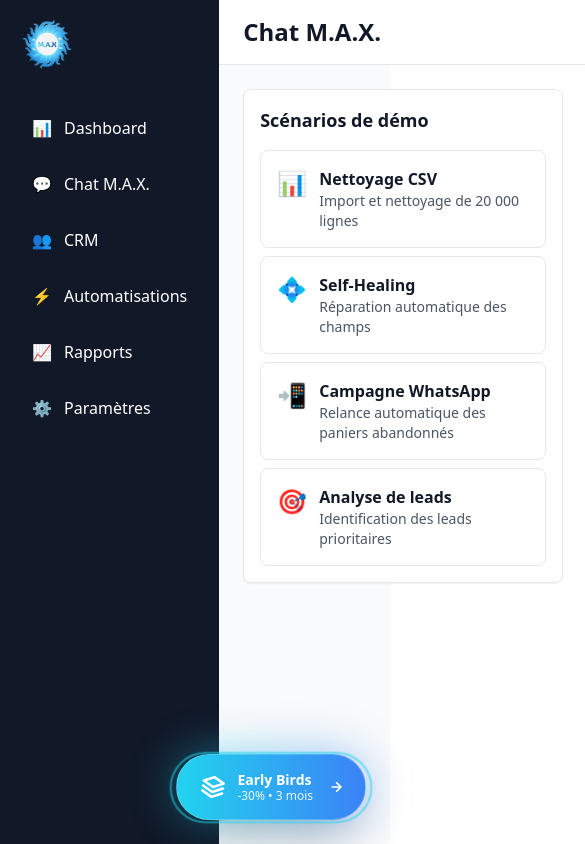
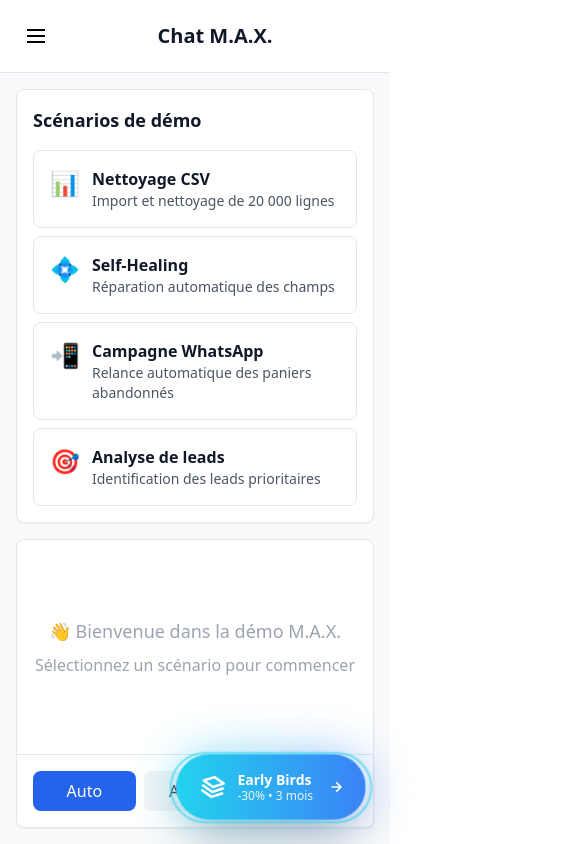
Before and after one commit to Malilyqueen/macrea-max-demo, a React (Vite) app: page /demo in a window 390 px wide. Shown: the top 844 px of the page, 585 px wide, since content can reach past the window. Built offline with nearby package versions, Linux system fonts and the light colour scheme.

Commit message:
feat: make demo pages fully responsive for mobile devices

```diff
--- a/src/components/demo/MaxDemoChat.tsx
+++ b/src/components/demo/MaxDemoChat.tsx
@@ -7,9 +7,9 @@ export default function MaxDemoChat() {
   const [isPlaying] = useState(false);
 
   return (
-    <div className="flex gap-6 h-full">
+    <div className="flex flex-col lg:flex-row gap-4 lg:gap-6 h-full">
       {/* Sélecteur de scénarios */}
-      <div className="w-80">
+      <div className="w-full lg:w-80 flex-shrink-0">
         <ScenarioSelector
           onSelectScenario={() => {}}
           isPlaying={isPlaying}
@@ -17,9 +17,9 @@ export default function MaxDemoChat() {
       </div>
 
       {/* Zone de chat */}
-      <div className="flex-1 bg-white rounded-lg shadow-sm border border-gray-200 flex flex-col">
+      <div className="flex-1 bg-white rounded-lg shadow-sm border border-gray-200 flex flex-col min-w-0">
         {/* Messages */}
-        <div className="flex-1 p-6 overflow-y-auto space-y-4">
+        <div className="flex-1 p-4 md:p-6 overflow-y-auto space-y-4">
           {messages.length === 0 ? (
             <div className="flex items-center justify-center h-full text-gray-400">
               <div className="text-center">
@@ -34,7 +34,7 @@ export default function MaxDemoChat() {
                 className={`flex ${msg.from === 'user' ? 'justify-end' : 'justify-start'}`}
               >
                 <div
-                  className={`max-w-[70%] px-4 py-3 rounded-lg ${
+                  className={`max-w-[85%] sm:max-w-[70%] px-4 py-3 rounded-lg ${
                     msg.from === 'user'
                       ? 'bg-blue-600 text-white'
                       : 'bg-gray-100 text-gray-900'
@@ -49,14 +49,14 @@ export default function MaxDemoChat() {
 
         {/* Modes Auto / Assisté / Conseil */}
         <div className="border-t border-gray-200 p-4">
-          <div className="flex gap-2">
-            <button className="px-4 py-2 rounded-lg bg-blue-600 text-white font-medium">
+          <div className="flex flex-wrap gap-2">
+            <button className="flex-1 sm:flex-none px-4 py-2 rounded-lg bg-blue-600 text-white font-medium">
               Auto
             </button>
-            <button className="px-4 py-2 rounded-lg bg-gray-100 text-gray-700 font-medium hover:bg-gray-200">
+            <button className="flex-1 sm:flex-none px-4 py-2 rounded-lg bg-gray-100 text-gray-700 font-medium hover:bg-gray-200">
               Assisté
             </button>
-            <button className="px-4 py-2 rounded-lg bg-gray-100 text-gray-700 font-medium hover:bg-gray-200">
+            <button className="flex-1 sm:flex-none px-4 py-2 rounded-lg bg-gray-100 text-gray-700 font-medium hover:bg-gray-200">
               Conseil
             </button>
           </div>
--- a/src/components/demo/MaxDemoLayout.tsx
+++ b/src/components/demo/MaxDemoLayout.tsx
@@ -1,19 +1,51 @@
+import { useState } from 'react';
 import SidebarDemo from '../layout/SidebarDemo';
 import MaxDemoChat from './MaxDemoChat';
 import FloatingEarlyBirdsCTA from './FloatingEarlyBirdsCTA';
 
 export default function MaxDemoLayout() {
+  const [sidebarOpen, setSidebarOpen] = useState(false);
+
   return (
     <div className="flex min-h-screen bg-gray-50">
-      <SidebarDemo />
+      {/* Sidebar mobile overlay */}
+      {sidebarOpen && (
+        <div
+          className="fixed inset-0 bg-black bg-opacity-50 z-40 md:hidden"
+          onClick={() => setSidebarOpen(false)}
+        />
+      )}
 
-      <div className="flex-1 flex flex-col">
+      {/* Sidebar */}
+      <div className={`
+        fixed inset-y-0 left-0 z-50 w-64 bg-gray-900 text-white transform transition-transform duration-300 ease-in-out
+        md:relative md:translate-x-0 md:z-auto
+        ${sidebarOpen ? 'translate-x-0' : '-translate-x-full'}
+      `}>
+        <SidebarDemo onClose={() => setSidebarOpen(false)} />
+      </div>
+
+      {/* Main content */}
+      <div className="flex-1 flex flex-col min-w-0">
         {/* Header Demo */}
-        <header className="bg-white border-b border-gray-200 px-6 py-4">
+        <header className="bg-white border-b border-gray-200 px-4 py-4 md:px-6">
           <div className="flex items-center justify-between">
-            <h1 className="text-2xl font-bold text-gray-900">Chat M.A.X.</h1>
+            {/* Mobile menu button */}
+            <button
+              onClick={() => setSidebarOpen(true)}
+              className="md:hidden p-2 rounded-lg hover:bg-gray-100"
+              aria-label="Ouvrir le menu"
+            >
+              <svg width="24" height="24" viewBox="0 0 24 24" fill="none" stroke="currentColor" strokeWidth="2">
+                <line x1="3" y1="12" x2="21" y2="12"/>
+                <line x1="3" y1="6" x2="21" y2="6"/>
+                <line x1="3" y1="18" x2="21" y2="18"/>
+              </svg>
+            </button>
+
+            <h1 className="text-xl md:text-2xl font-bold text-gray-900">Chat M.A.X.</h1>
             <div className="flex items-center space-x-4">
-              <span className="text-sm text-gray-600">
+              <span className="text-sm text-gray-600 hidden sm:block">
                 12 895 / 50 000 tokens
               </span>
             </div>
@@ -21,7 +53,7 @@ export default function MaxDemoLayout() {
         </header>
 
         {/* Zone principale */}
-        <main className="flex-1 p-6">
+        <main className="flex-1 p-4 md:p-6">
           <MaxDemoChat />
         </main>
       </div>
--- a/src/components/demoboard/DemoBoardLayout.tsx
+++ b/src/components/demoboard/DemoBoardLayout.tsx
@@ -13,6 +13,7 @@ import { useMaxStateMachine } from '../../hooks/useMaxStateMachine'
 
 export default function DemoBoardLayout() {
   const [activeTab, setActiveTab] = useState('chat')
+  const [sidebarOpen, setSidebarOpen] = useState(false)
   const [automations, setAutomations] = useState<AutomationAction[]>([])
   const maxStateMachine = useMaxStateMachine()
 
@@ -40,19 +41,39 @@ export default function DemoBoardLayout() {
 
   return (
     <div className="flex min-h-screen bg-[#F6FAFF]">
-      <DemoBoardSidebar activeTab={activeTab} setActiveTab={setActiveTab} />
+      {/* Sidebar mobile overlay */}
+      {sidebarOpen && (
+        <div
+          className="fixed inset-0 bg-black bg-opacity-50 z-40 md:hidden"
+          onClick={() => setSidebarOpen(false)}
+        />
+      )}
 
-      <div className="flex-1 flex flex-col">
+      {/* Sidebar */}
+      <div className={`
+        fixed inset-y-0 left-0 z-50 w-64 bg-[#F0F6FF] border-r border-[rgba(0,145,255,0.15)] transform transition-transform duration-300 ease-in-out
+        md:relative md:translate-x-0 md:z-auto
+        ${sidebarOpen ? 'translate-x-0' : '-translate-x-full'}
+      `}>
+        <DemoBoardSidebar
+          activeTab={activeTab}
+          setActiveTab={setActiveTab}
+          onClose={() => setSidebarOpen(false)}
+        />
+      </div>
+
+      {/* Main content */}
+      <div className="flex-1 flex flex-col min-w-0">
         <motion.div
           initial={{ opacity: 0, y: -20 }}
           animate={{ opacity: 1, y: 0 }}
           transition={{ duration: 0.4 }}
         >
-          <DemoBoardHeader />
+          <DemoBoardHeader onMenuClick={() => setSidebarOpen(true)} />
         </motion.div>
 
         {/* Main content area */}
-        <main className="flex-1 p-8">
+        <main className="flex-1 p-4 md:p-8">
           {activeTab === 'dashboard' && (
             <>
               {/* Welcome banner */}
--- a/src/components/demoboard/DemoBoardSidebar.tsx
+++ b/src/components/demoboard/DemoBoardSidebar.tsx
@@ -3,9 +3,10 @@ import { Link } from 'react-router-dom'
 type DemoBoardSidebarProps = {
   activeTab: string
   setActiveTab: (tab: string) => void
+  onClose?: () => void
 }
 
-export default function DemoBoardSidebar({ activeTab, setActiveTab }: DemoBoardSidebarProps) {
+export default function DemoBoardSidebar({ activeTab, setActiveTab, onClose }: DemoBoardSidebarProps) {
 
   const menuItems = [
     {
@@ -41,10 +42,24 @@ export default function DemoBoardSidebar({ activeTab, setActiveTab }: DemoBoardS
   ]
 
   return (
-    <aside className="w-64 bg-[#F0F6FF] border-r border-[rgba(0,145,255,0.15)] min-h-screen p-6 flex flex-col">
+    <div className="min-h-screen p-6 flex flex-col">
+      {/* Close button mobile */}
+      {onClose && (
+        <button
+          onClick={onClose}
+          className="md:hidden self-end mb-4 p-2 rounded-lg hover:bg-white/50 text-[#64748b]"
+          aria-label="Fermer le menu"
+        >
+          <svg width="20" height="20" viewBox="0 0 24 24" fill="none" stroke="currentColor" strokeWidth="2">
+            <line x1="18" y1="6" x2="6" y2="18"/>
+            <line x1="6" y1="6" x2="18" y2="18"/>
+          </svg>
+        </button>
+      )}
+
       {/* Logo */}
       <div className="mb-8">
-        <Link to="/" className="flex items-center gap-3">
+        <Link to="/" className="flex items-center gap-3" onClick={onClose}>
           <div className="h-10 w-10 rounded-full bg-gradient-to-br from-[#0091ff] to-[#00cfff] flex items-center justify-center shadow-lg">
             <div className="h-4 w-4 rounded-full bg-white" />
           </div>
@@ -59,7 +74,10 @@ export default function DemoBoardSidebar({ activeTab, setActiveTab }: DemoBoardS
         {menuItems.map((item) => (
           <button
             key={item.name}
-            onClick={() => setActiveTab(item.id)}
+            onClick={() => {
+              setActiveTab(item.id)
+              onClose?.()
+            }}
             className={`w-full flex items-center gap-3 px-4 py-3 rounded-lg transition-all duration-200 font-medium text-sm ${
               activeTab === item.id
                 ? 'bg-gradient-to-r from-[#0091ff] to-[#00cfff] text-white shadow-lg'
@@ -82,6 +100,6 @@ export default function DemoBoardSidebar({ activeTab, setActiveTab }: DemoBoardS
           </div>
         </div>
       </div>
-    </aside>
+    </div>
   )
 }
--- a/src/components/layout/SidebarDemo.tsx
+++ b/src/components/layout/SidebarDemo.tsx
@@ -1,6 +1,10 @@
 import { Link } from 'react-router-dom';
 
-export default function SidebarDemo() {
+interface SidebarDemoProps {
+  onClose?: () => void;
+}
+
+export default function SidebarDemo({ onClose }: SidebarDemoProps) {
   // const location = useLocation();
 
   const menuItems = [
@@ -13,9 +17,23 @@ export default function SidebarDemo() {
   ];
 
   return (
-    <aside className="w-64 bg-gray-900 text-white min-h-screen p-4">
+    <div className="min-h-screen p-4 flex flex-col">
+      {/* Close button mobile */}
+      {onClose && (
+        <button
+          onClick={onClose}
+          className="md:hidden self-end mb-4 p-2 rounded-lg hover:bg-gray-800 text-white"
+          aria-label="Fermer le menu"
+        >
+          <svg width="20" height="20" viewBox="0 0 24 24" fill="none" stroke="currentColor" strokeWidth="2">
+            <line x1="18" y1="6" x2="6" y2="18"/>
+            <line x1="6" y1="6" x2="18" y2="18"/>
+          </svg>
+        </button>
+      )}
+
       <div className="mb-8">
-        <Link to="/" className="flex items-center">
+        <Link to="/" className="flex items-center" onClick={onClose}>
           <img src="/docs/readme-assets/max-logo.png" alt="M.A.X." className="h-14" />
         </Link>
       </div>
@@ -26,12 +44,13 @@ export default function SidebarDemo() {
             key={item.name}
             to={item.path}
             className="flex items-center space-x-3 px-4 py-3 rounded-lg hover:bg-gray-800 transition-colors"
+            onClick={onClose}
           >
             <span>{item.icon}</span>
             <span>{item.name}</span>
           </Link>
         ))}
       </nav>
-    </aside>
+    </div>
   );
 }
```
Also changed, not shown: src/components/demoboard/DemoBoardHeader.tsx (+26 -7 lines).
